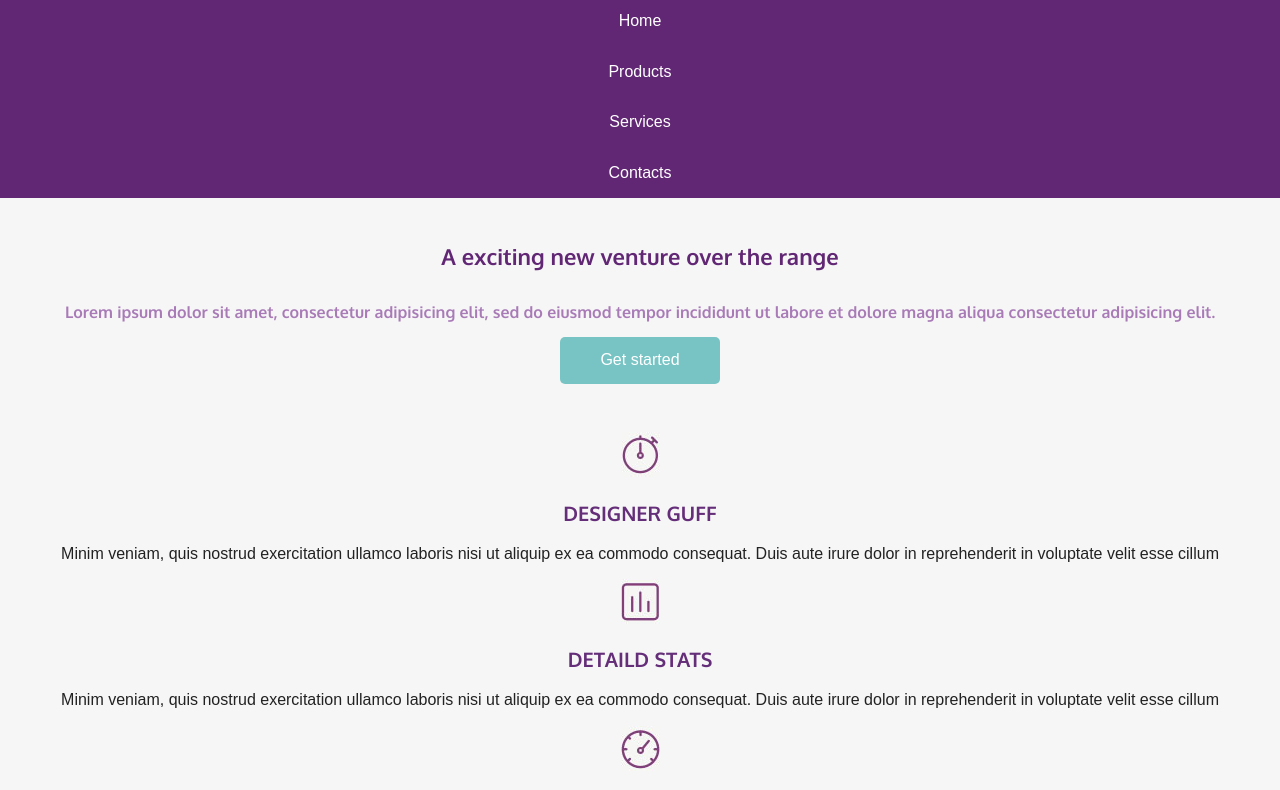
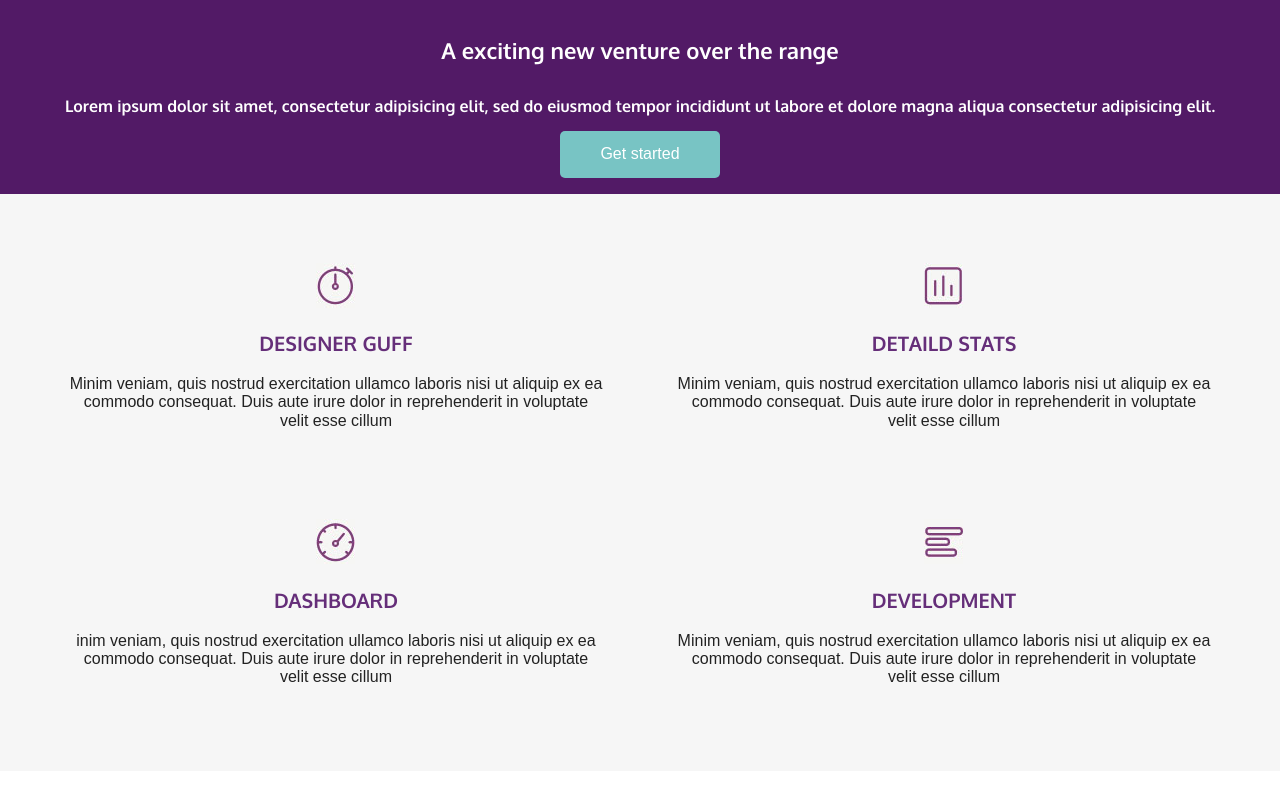
Before and after one commit to Isaquesantos7/projectHotels, a plain HTML site: page index.html in a window 1280 px wide. Shown: the part 87-877 px from the top of the page. Drawn offline with Linux system fonts and the light colour scheme.

Commit message:
screen formating biggest than 780px

```diff
--- a/css/style.css
+++ b/css/style.css
@@ -6,6 +6,13 @@ html{
 
 h1, h2, h3, h4, h5, h6{
     font-family: "Oxygen";
+}
+
+/*Limpar as propriedades do display*/
+.clearfix::after, .row::after{
+    content: ' ';
+    display: block;
+    clear: both;
 }
 
 .button{
@@ -138,3 +145,54 @@ span img {
     text-decoration: none;
     color: white;
 }
+
+@media screen and (min-width: 48.5em) {
+    .top-content{
+        background-color: #521a66;
+        color: white;
+    }
+
+    .top-content-title, .top-content-subtitle{
+        color: white;
+    }
+
+    .top-header-logo{
+        float: left;
+    }
+
+    .top-nav{
+        background-color: transparent;
+        float: right;
+        margin-top: 1.56em;
+    }
+
+    .top-nav ul{
+        margin: 0;
+        padding: 0;
+    }
+
+    .top-nav li{
+        display: inline-block;
+    }
+
+    .top-nav a{
+        color: #713a87;
+        margin-right: 1.56em;
+    }
+
+    .top-nav a:hover{
+        background-color: #e7d9fc;
+    }
+
+    .col-1-4{
+        width: 44%;
+        margin: 3%;
+        float: left;
+    }
+
+    .main-content-article a{
+        float: right;
+    }
+
+    @media screen and (min-width: 62.5em)
+}
--- a/index.html
+++ b/index.html
@@ -5,13 +5,15 @@
     <meta charset="utf-8">
     <title>Responsivo</title>
     <link href='http://fonts.googleapis.com/css?family=Oxygen:400,300,700' rel='stylesheet' type='text/css'>
+    <meta name="viewport"
+        content="width=device-width, user-scalable=yes, initial-scale=1.0, maximum-scale=10, minimum-scale=1.0">
 
     <link rel="stylesheet" href="./css/normalize.css">
     <link rel="stylesheet" href="./css/style.css">
 </head>
 
 <body>
-    <header class="top-header">
+    <header class="top-header clearfix">
         <img class="top-header-logo" src="./images/logo_mob.svg" alt="log_mob image title">
         <nav class="top-nav">
             <ul>
@@ -34,8 +36,8 @@
 
     </section>
 
-    <section class="middle-content">
-        <article>
+    <section class="middle-content clearfix row">
+        <article class="col-1-4">
             <span><img src="./images/icon1.jpg" alt="icon-1"></span>
             <h3 class="middle-content-title">Designer Guff</h3>
             <p>
@@ -45,7 +47,7 @@
             </p>
         </article>
 
-        <article>
+        <article class="col-1-4">
             <span><img src="./images/icon2.jpg" alt=""></span>
             <h3 class="middle-content-title">Detaild Stats</h3>
             <p>
@@ -56,7 +58,7 @@
         </article>
 
 
-        <article>
+        <article class="col-1-4">
             <span><img src="./images/icon3.jpg" alt=""></span>
             <h3 class="middle-content-title">Dashboard</h3>
             <p>
@@ -67,7 +69,7 @@
             </p>
         </article>
 
-        <article>
+        <article class="col-1-4">
             <span><img src="./images/icon4.jpg" alt=""></span>
             <h3 class="middle-content-title">Development</h3>
             <p>
@@ -96,7 +98,7 @@
             </p>
         </article>
 
-        <article class="main-content-article">
+        <article class="main-content-article clearfix">
             <h3 class="main-content-title">
                 Designg Users
             </h3>
@@ -108,7 +110,7 @@
             <a class="button" href="#"> Get Started </a>
         </article>
 
-        <article class="main-content-article">
+        <article class="main-content-article clearfix">
             <h3 class="main-content-title">Designg Goals</h3>
             <p>
                 Minim veniam, quis nostrud exercitation ullamco laboris nisi ut aliquip ex ea commodo consequat.
```
